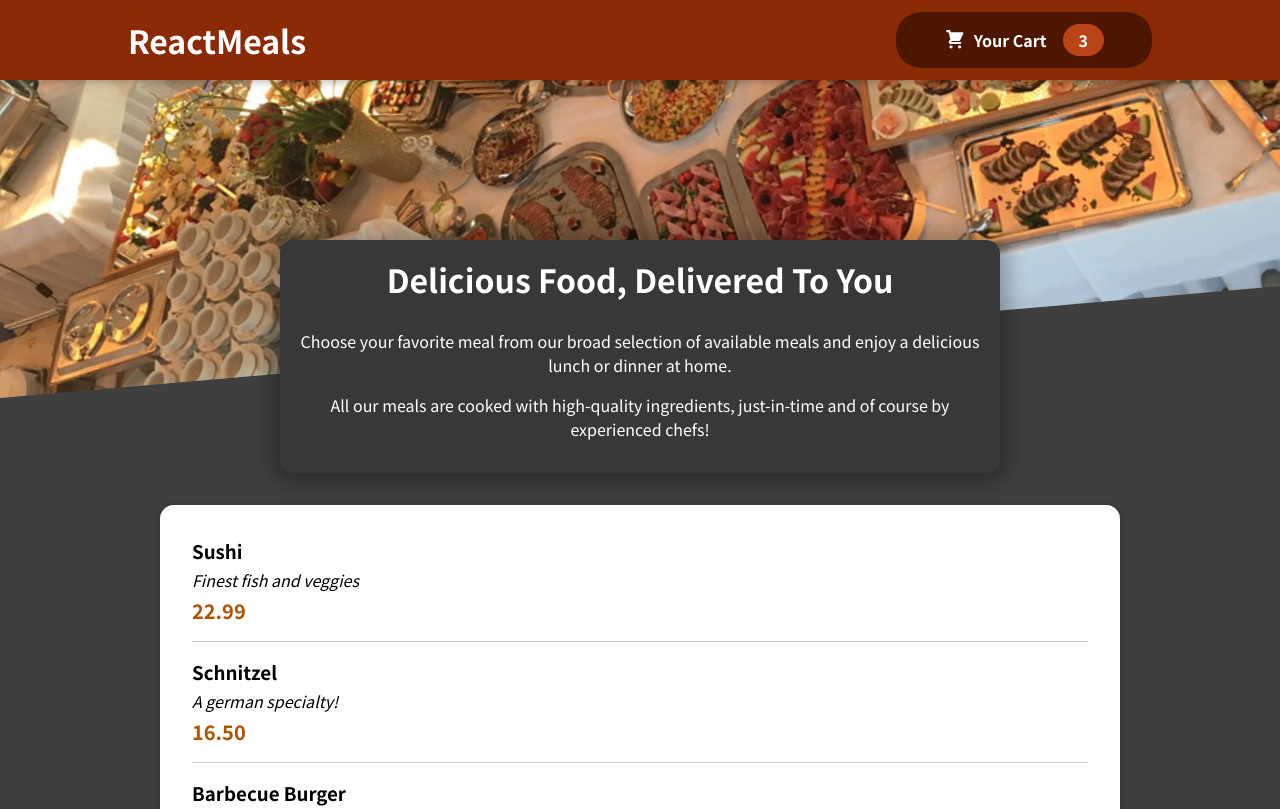
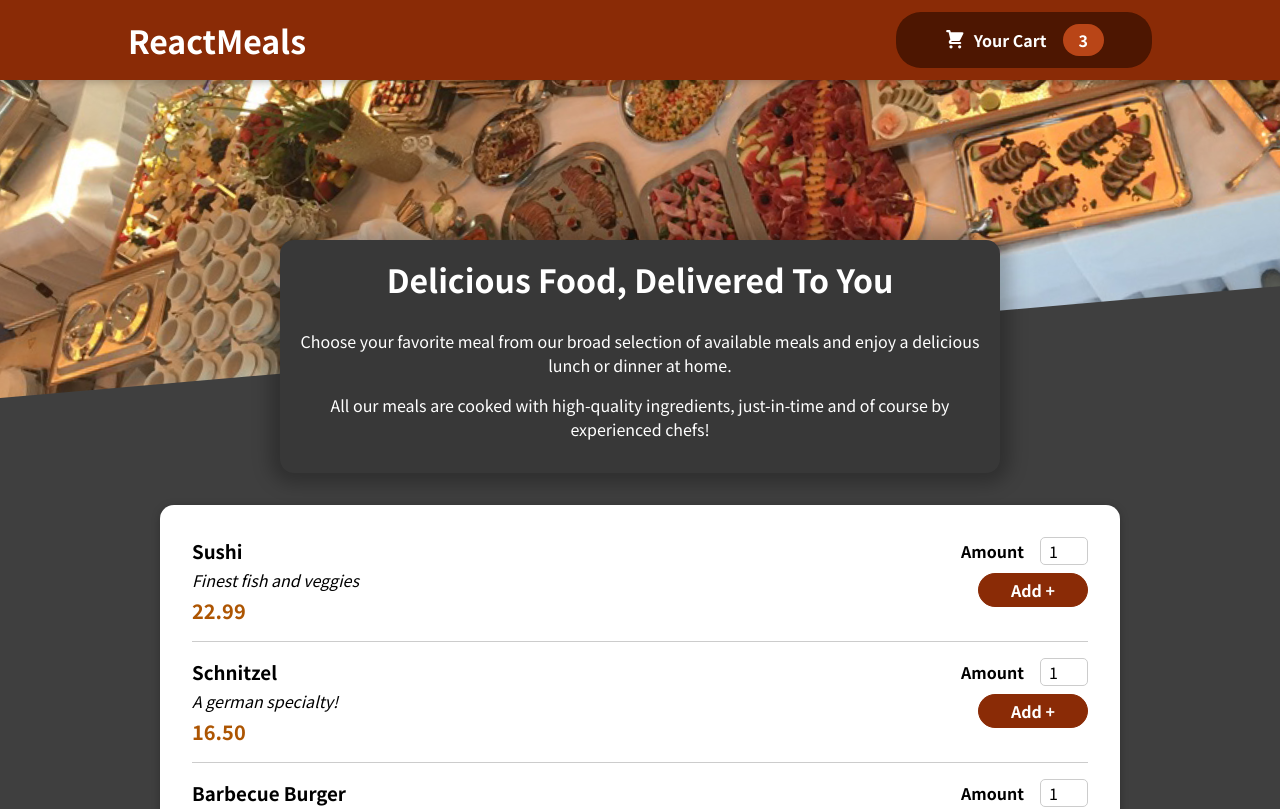
Before and after one commit to AsmaaFH/Max-Course_Order-Food-App, a React (Create React App) app: page / in a window 1280 px wide. Shown: the top 809 px of the page. Built offline with nearby package versions, Linux system fonts and the light colour scheme.

Commit message:
add to cart form

```diff
--- a/src/components/Meals/MealItem/MealItem.js
+++ b/src/components/Meals/MealItem/MealItem.js
@@ -1,5 +1,6 @@
 import React from 'react';
 import classes from './MealItem.module.css';
+import MealItemForm from './MealItemForm';
 const MealItem = (props) => {
   const price = props.price.toFixed(2);
   return (
@@ -9,6 +10,7 @@
         <div className={classes.description}>{props.description}</div>
         <div className={classes.price}>{price}</div>
       </div>
+      <MealItemForm />
     </li>
   );
 };
--- a/src/components/Meals/MealItem/MealItemForm.js
+++ b/src/components/Meals/MealItem/MealItemForm.js
@@ -1,7 +1,17 @@
 import React from 'react';
+import Input from '../../UI/Input';
+import classes from './MealItemForm.module.css';
 
 const MealItemForm = () => {
-  return <div>MealItemForm</div>;
+  return (
+    <form className={classes.form}>
+      <Input
+        label="Amount"
+        input={{ id: 'amount', type: 'number', min: '1', max: '5', step: '1', defaultValue: '1' }}
+      />
+      <button>Add +</button>
+    </form>
+  );
 };
 
 export default MealItemForm;
--- /dev/null
+++ b/src/components/Meals/MealItem/MealItemForm.module.css
@@ -0,0 +1,20 @@
+.form {
+  text-align: right;
+}
+
+.form button {
+  font: inherit;
+  cursor: pointer;
+  background-color: #8a2b06;
+  border: 1px solid #8a2b06;
+  color: white;
+  padding: 0.25rem 2rem;
+  border-radius: 20px;
+  font-weight: bold;
+}
+
+.form button:hover,
+.form button:active {
+  background-color: #641e03;
+  border-color: #641e03;
+}
--- /dev/null
+++ b/src/components/UI/Input.js
@@ -0,0 +1,13 @@
+import React from 'react';
+import classes from './Input.module.css';
+
+const Input = (props) => {
+  return (
+    <div className={classes.input}>
+      <label htmlFor={props.input.id}>{props.label}</label>
+      <input {...props.input} />
+    </div>
+  );
+};
+
+export default Input;
--- /dev/null
+++ b/src/components/UI/Input.module.css
@@ -0,0 +1,18 @@
+.input {
+  display: flex;
+  align-items: center;
+  margin-bottom: 0.5rem;
+}
+
+.input label {
+  font-weight: bold;
+  margin-right: 1rem;
+}
+
+.input input {
+  width: 3rem;
+  border-radius: 5px;
+  border: 1px solid #ccc;
+  font: inherit;
+  padding-left: 0.5rem;
+}
```
